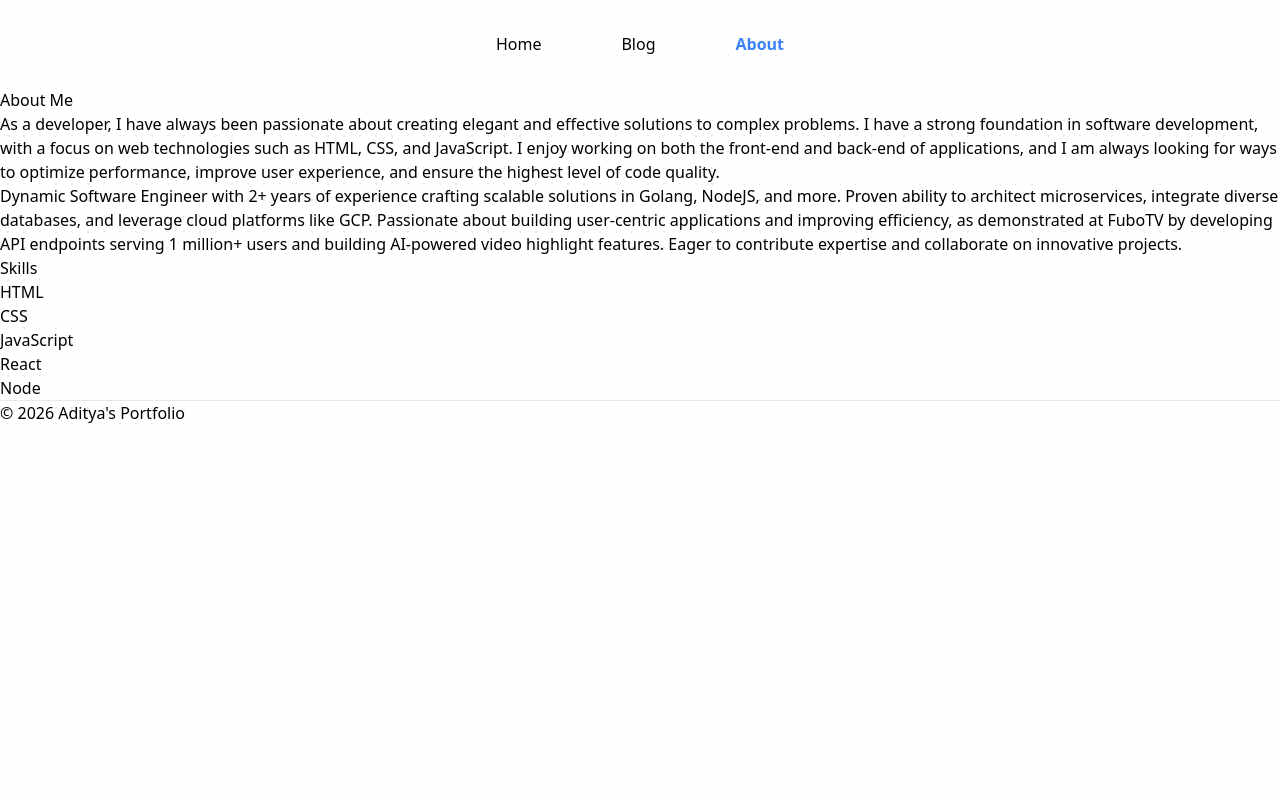
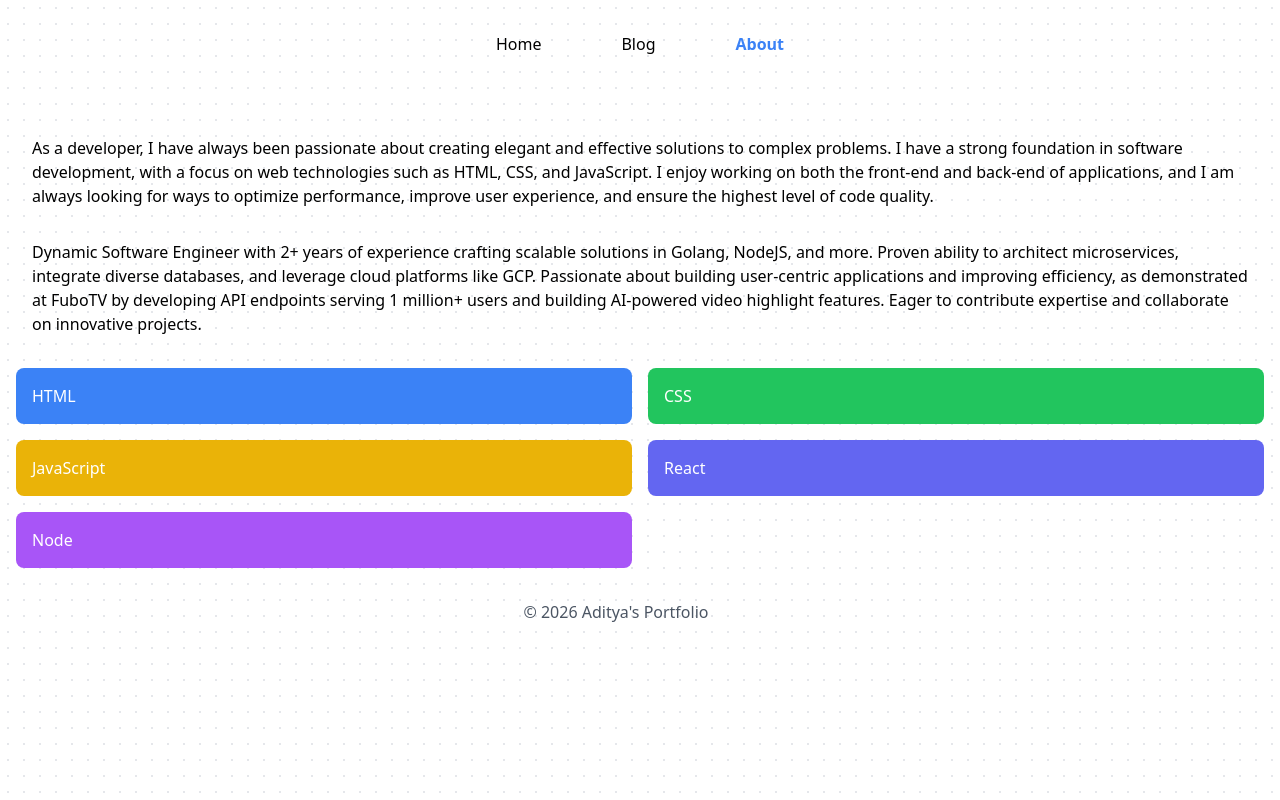
Before and after one commit to apshada/portfolio, a Next.js app: page /about in a window 1280 px wide. Built offline with nearby package versions, Linux system fonts and the light colour scheme.

Commit message:
Added more styling

```diff
--- a/src/components/PostCard.tsx
+++ /dev/null
@@ -1,24 +0,0 @@
-import Link from 'next/link'
-import React from 'react'
-
-
-export default function PostCard({post}: any) {
-  console.log(post)
-  return (
-    // A card to wrap all elements
-    <Link href={{
-      pathname: `blog/${post.frontMatter.fileName}`
-    }}>
-    <div>
-        <div>
-            <h2>{post.frontMatter.title}</h2>
-            <p>{post.frontMatter.description}</p>
-        </div>
-        <div>
-            <h2> 📅{post.frontMatter.date}</h2>
-            <p>⏰{post.frontMatter.readTime} min read</p>
-        </div>
-    </div>
-    </Link>
-  )
-}
--- a/src/components/footer.jsx
+++ /dev/null
@@ -1,40 +0,0 @@
-const Footer = () => {
-    return (
-        <>
-            <hr />
-            <div className="footer-container">
-                <p>
-                    &copy; {new Date().getFullYear()} Aditya's Portfolio
-                </p>
-                <div className="social_icons">
-                    <a
-                        href="https://x.com/apshada1"
-                        aria-label="Twitter"
-                        target="_blank"
-                        rel="noopener noreferrer"
-                    >
-                        <i className="fa-brands fa-twitter"></i>
-                    </a>
-                    <a
-                        href="https://github.com/apshada"
-                        aria-label="GitHub"
-                        target="_blank"
-                        rel="noopener noreferrer"
-                    >
-                        <i className="fa-brands fa-github"></i>
-                    </a>
-                    <a
-                        href="https://www.linkedin.com/in/apshada1/"
-                        aria-label="LinkedIn"
-                        target="_blank"
-                        rel="noopener noreferrer"
-                    >
-                        <i className="fa-brands fa-linkedin"></i>
-                    </a>
-                </div>
-            </div>
-        </>
-    )
-}
-
-export default Footer;
--- /dev/null
+++ b/src/components/footer.tsx
@@ -0,0 +1,42 @@
+const Footer = () => {
+    return (
+      <div className="py-4">
+        <div className="container mx-auto flex justify-center items-center">
+          <p className="text-gray-600">
+            © {new Date().getFullYear()} Aditya's Portfolio
+          </p>
+          <div className="ml-4 space-x-4">
+            <a
+              href="https://x.com/apshada1"
+              aria-label="Twitter"
+              target="_blank"
+              rel="noopener noreferrer"
+              className="text-blue-400 hover:text-blue-500"
+            >
+              <i className="fab fa-twitter"></i>
+            </a>
+            <a
+              href="https://github.com/apshada"
+              aria-label="GitHub"
+              target="_blank"
+              rel="noopener noreferrer"
+              className="text-blue-400 hover:text-blue-500"
+            >
+              <i className="fab fa-github"></i>
+            </a>
+            <a
+              href="https://www.linkedin.com/in/apshada1/"
+              aria-label="LinkedIn"
+              target="_blank"
+              rel="noopener noreferrer"
+              className="text-blue-400 hover:text-blue-500"
+            >
+              <i className="fab fa-linkedin"></i>
+            </a>
+          </div>
+        </div>
+      </div>
+    );
+  };
+
+  export default Footer;
--- a/src/components/header.tsx
+++ b/src/components/header.tsx
@@ -15,6 +15,12 @@ const Header = ({ titlePre = "" }) => {
 
   return (
     <header className="text-center  py-8">
+      <Head>
+				<title>Aditya's Portfolio</title>
+				<meta name="description" content="Aditya's Portfolio" />
+				<meta name="viewport" content="width=device-width, initial-scale=1" />
+				<link rel="icon" href="/images/profile.jpeg" />
+			</Head>
       <ul className="list-none p-0">
         {navItems.map(({ label, page, link }) => (
           <li key={label} className="inline-block px-10">
--- /dev/null
+++ b/src/components/post-card.tsx
@@ -0,0 +1,18 @@
+import Link from 'next/link';
+
+export default function PostCard({ post }: any) {
+  return (
+    <Link href={{ pathname: `blog/${post.frontMatter.fileName}` }}>
+      <div className="rounded-lg shadow-md p-4 mb-4 cursor-pointer border border-gray-300 hover:border-blue-500">
+        <div>
+          <h2 className="text-xl font-semibold text-gray-800">{post.frontMatter.title}</h2>
+          <p className="text-gray-600">{post.frontMatter.description}</p>
+        </div>
+        <div className="mt-2">
+          <h2 className="text-sm font-medium text-gray-500">📅 {post.frontMatter.date}</h2>
+          <p className="text-gray-500">⏰ {post.frontMatter.readTime} min read</p>
+        </div>
+      </div>
+    </Link>
+  );
+}
--- a/src/pages/about/index.tsx
+++ b/src/pages/about/index.tsx
@@ -2,45 +2,57 @@ import Image from "next/image";
 
 const About = () => {
   return (
-        <div className="about-skills-container">
-        <div className="about-container">
-            <h2>About Me</h2>
-            <div className="flex-about">
-                <div className="about-text">
-                    <p>
-                        As a developer, I have always been passionate about creating elegant and effective solutions to complex problems. I have a strong foundation in software development, with a focus on web technologies such as HTML, CSS, and JavaScript. I enjoy working on both the front-end and back-end of applications, and I am always looking for ways to optimize performance, improve user experience, and ensure the highest level of code quality.
-                    </p>
-                   <p>Dynamic Software Engineer with 2+ years of experience crafting scalable solutions in Golang, NodeJS, and more. Proven ability to architect microservices, integrate diverse databases, and leverage cloud platforms like GCP. Passionate about building user-centric applications and improving efficiency, as demonstrated at FuboTV by developing API endpoints serving 1 million+ users and building AI-powered video highlight features. Eager to contribute expertise and collaborate on innovative projects.</p>
+    <div className="p-4">
+      <div className="p-4">
+        <div className="flow-root">
+          <div className="my-4">
+            As a developer, I have always been passionate about creating elegant
+            and effective solutions to complex problems. I have a strong
+            foundation in software development, with a focus on web technologies
+            such as HTML, CSS, and JavaScript. I enjoy working on both the
+            front-end and back-end of applications, and I am always looking for
+            ways to optimize performance, improve user experience, and ensure
+            the highest level of code quality.
+          </div>
+        </div>
+        <div className="flow-root">
+          <div className="my-4">
+            Dynamic Software Engineer with 2+ years of experience crafting
+            scalable solutions in Golang, NodeJS, and more. Proven ability to
+            architect microservices, integrate diverse databases, and leverage
+            cloud platforms like GCP. Passionate about building user-centric
+            applications and improving efficiency, as demonstrated at FuboTV by
+            developing API endpoints serving 1 million+ users and building
+            AI-powered video highlight features. Eager to contribute expertise
+            and collaborate on innovative projects.
           </div>
         </div>
       </div>
-        <div className="skills-container">
-            <h2>Skills</h2>
-            <div className="grid-skills">
-                <div className="skill-card html">
-                    <i className="fa-brands fa-html5 html-icon"></i>
-                    <p>HTML</p>
+
+      <div className="grid grid-cols-2 gap-4">
+        <div className="bg-blue-500 p-4 rounded-lg">
+          <i className="fab fa-html5 text-white"></i>
+          <p className="text-white">HTML</p>
         </div>
-                <div className="skill-card css">
-                    <i className="fa-brands fa-css3-alt css-icon"></i>
-                    <p>CSS</p>
+        <div className="bg-green-500 p-4 rounded-lg">
+          <i className="fab fa-css3-alt text-white"></i>
+          <p className="text-white">CSS</p>
         </div>
-                <div className="skill-card js">
-                    <i className="fa-brands fa-js-square js-icon"></i>
-                    <p>JavaScript</p>
+        <div className="bg-yellow-500 p-4 rounded-lg">
+          <i className="fab fa-js-square text-white"></i>
+          <p className="text-white">JavaScript</p>
         </div>
-                <div className="skill-card react">
-                    <i className="fa-brands fa-react react-icon"></i>
-                    <p>React</p>
+        <div className="bg-indigo-500 p-4 rounded-lg">
+          <i className="fab fa-react text-white"></i>
+          <p className="text-white">React</p>
         </div>
-                <div className="skill-card node">
-                    <i className="fa-brands fa-node-js node-icon"></i>
-                    <p>Node</p>
+        <div className="bg-purple-500 p-4 rounded-lg">
+          <i className="fab fa-node-js text-white"></i>
+          <p className="text-white">Node</p>
         </div>
       </div>
     </div>
-    </div>
-    )
-}
+  );
+};
 
 export default About;
--- a/src/pages/blog/index.tsx
+++ b/src/pages/blog/index.tsx
@@ -1,7 +1,7 @@
 import fs from 'fs';
 import path from 'path';
 import matter from 'gray-matter';
-import PostCard from '../../components/PostCard';
+import PostCard from '../../components/post-card';
 
 export async function getStaticProps(){
 
@@ -22,14 +22,15 @@ export async function getStaticProps(){
     }
 }
 
-const BlogPage =  (props: any) => {
-    const { posts } = props
-    return(
-        posts.map((p: any) => {
-        return <PostCard post={p} key={p.id} />
-        })
-    )
-}
+const BlogPage = ({ posts }: { posts: any[] }) => {
+    return (
+      <div className="p-4 md:p-8"> {/* Add padding */}
+        {posts.map((p: any) => (
+          <PostCard post={p} key={p.id} />
+        ))}
+      </div>
+    );
+  };
 
 
 export default BlogPage
--- a/src/pages/index.tsx
+++ b/src/pages/index.tsx
@@ -7,12 +7,6 @@ import Head from 'next/head';
 export default function Index () {
 	return (
 		<>
-			<Head>
-				<title>Aditya's Portfolio</title>
-				<meta name="description" content="Aditya's Portfolio" />
-				<meta name="viewport" content="width=device-width, initial-scale=1" />
-				<link rel="icon" href="/images/profile.jpeg" />
-			</Head>
 			<div>
 				<Hero />
 			</div>
```
Also changed, not shown: src/components/Hero.jsx (+28 -15 lines), src/pages/blog/[slug].tsx (+29 -33 lines). Lines whose indentation alone changed are shown as unchanged.
